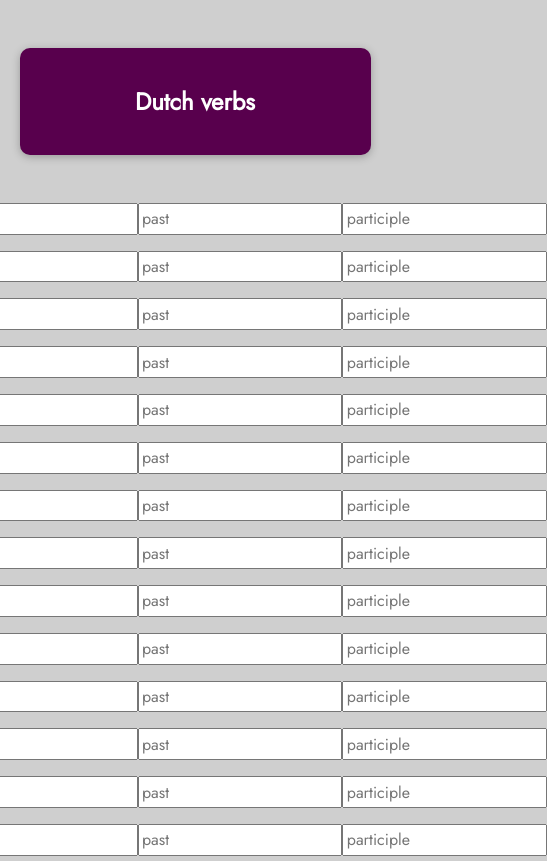
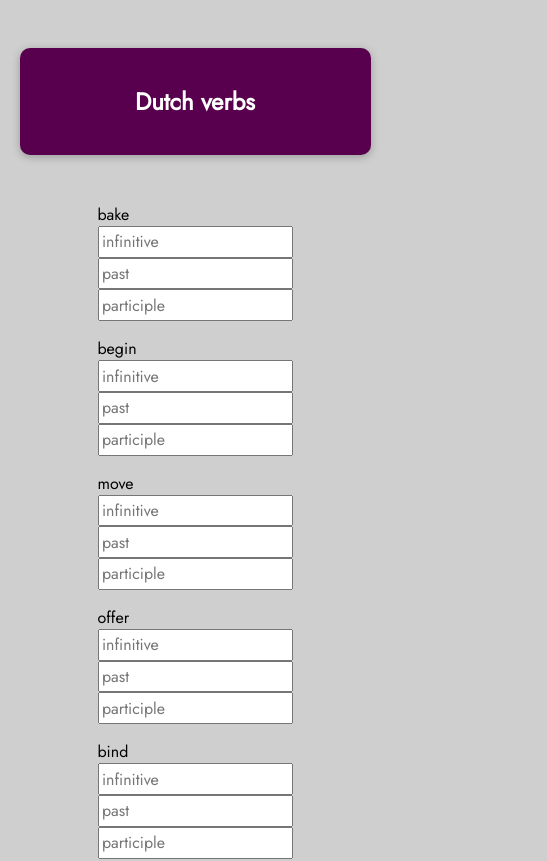
Before and after one commit to jenvigo/dutch-verbs-vue, a Vue app: page / in a window 390 px wide. Shown: the top 861 px of the page, 547 px wide, since content can reach past the window. Built offline with nearby package versions, Linux system fonts and the light colour scheme; the HTML template or start-up script is replaced by a standard one.

Commit message:
Fix responsive for phones

```diff
--- a/src/components/VerbsInput.vue
+++ b/src/components/VerbsInput.vue
@@ -67,9 +67,20 @@
 };
 </script>
 <style>
+@media screen and (max-width: 900px) and (min-width: 600px) {
+}
+@media screen and (min-width: 800px) {
 #verbsInput  .row{
 	display: flex;
 	justify-content: center;
+}
+}
+@media screen and (max-width: 800px) {
+#verbsInput  .row{
+	display: flex;
+  flex-direction: column;
+	/*justify-content: center;*/
+}
 }
 #verbsInput {
 	margin: 0 auto;
```
